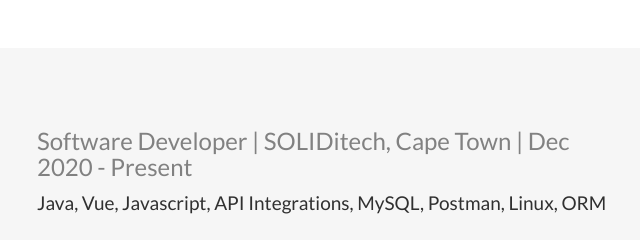
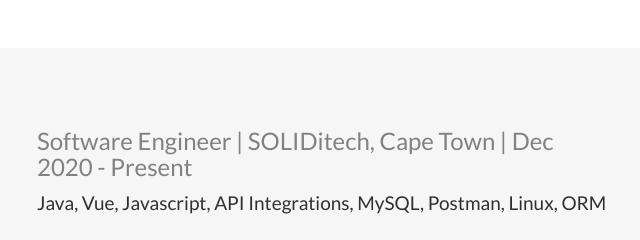
Before and after one commit to tawandamatsika39/tawandamatsika39.github.io, a plain HTML site: page index.html in a window 1280 px wide. Shown: the part 920-1160 px from the top of the page, 13-653 px from the left. Drawn offline with nearby package versions, Linux system fonts and the light colour scheme.

Commit message:
Update index.html

```diff
--- a/index.html
+++ b/index.html
@@ -242,7 +242,7 @@
     <div id="about" class="container-fluid bg-grey">
       <div class="row">
           <div class="col-sm-6">
-              <h3>Software Developer | SOLIDitech, Cape Town | Dec 2020 - Present </h3>
+              <h3>Software Engineer | SOLIDitech, Cape Town | Dec 2020 - Present </h3>
               <h4>Java, Vue, Javascript, API Integrations, MySQL, Postman, Linux, ORM </h4>
               <ul>
                   <li>Participate in requirements gathering meetings to understand project deliverables.</li>
```
